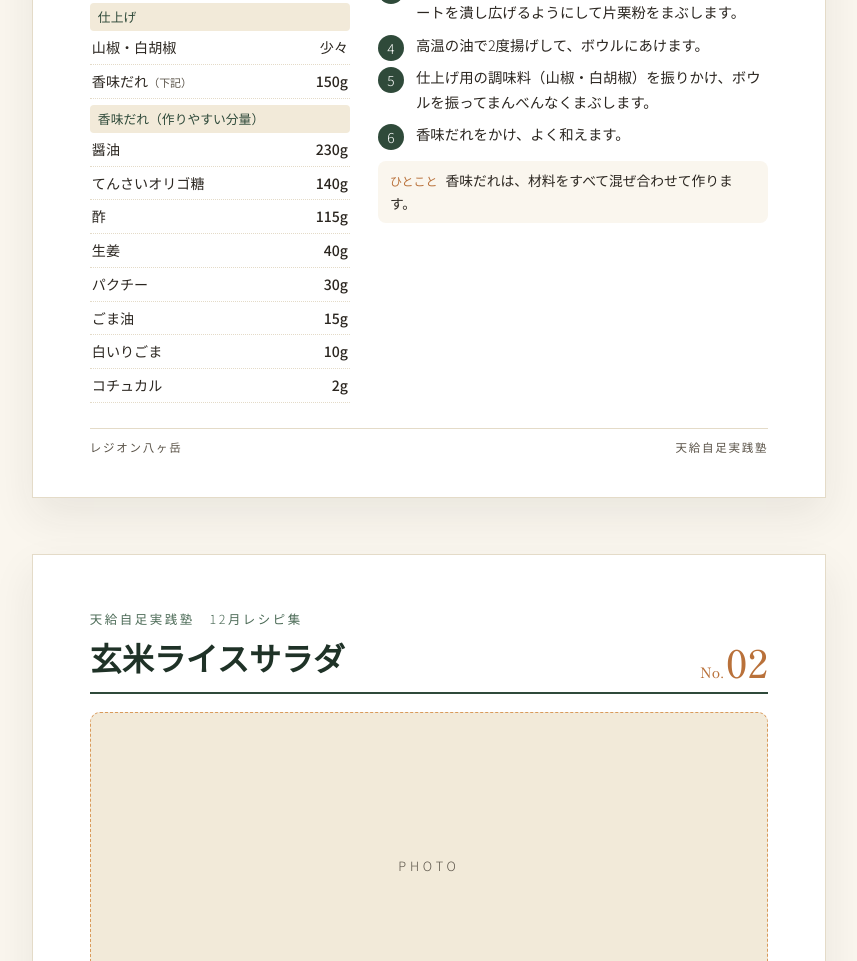
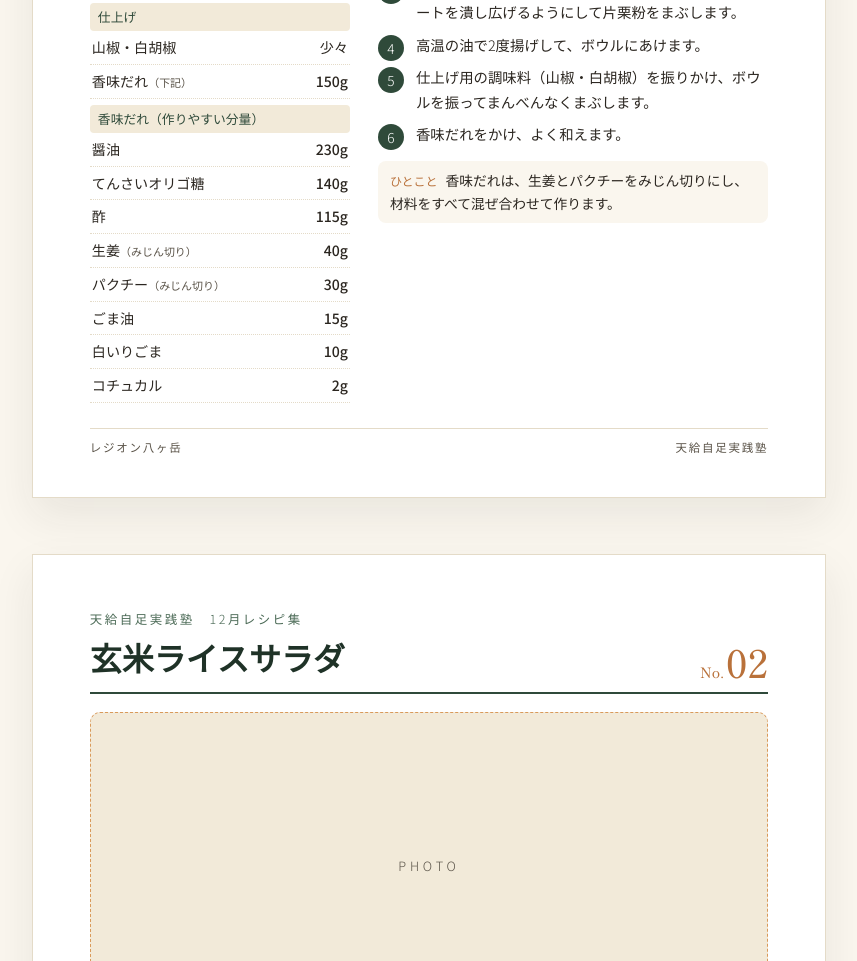
Before and after one commit to masaopapa3318-blip/kenkou, a plain HTML site: page recipes-december.html in a window 1280 px wide. Shown: the part 1285-2246 px from the top of the page, without its empty margins (211-1068 px from the left). Drawn offline with Linux system fonts and the light colour scheme.

Commit message:
December No.01: mince ginger and coriander for 香味だれ
Co-Authored-By: Claude Opus 5.5 <noreply@anthropic.com>
Claude-Session: https://claude.ai/code/session_01KMZKNoPaTSr1nALhDDkbWP

```diff
--- a/recipes-december.html
+++ b/recipes-december.html
@@ -103,8 +103,8 @@
               <li><span>醤油</span><span>230g</span></li>
               <li><span>てんさいオリゴ糖</span><span>140g</span></li>
               <li><span>酢</span><span>115g</span></li>
-              <li><span>生姜</span><span>40g</span></li>
-              <li><span>パクチー</span><span>30g</span></li>
+              <li><span>生姜<small>（みじん切り）</small></span><span>40g</span></li>
+              <li><span>パクチー<small>（みじん切り）</small></span><span>30g</span></li>
               <li><span>ごま油</span><span>15g</span></li>
               <li><span>白いりごま</span><span>10g</span></li>
               <li><span>コチュカル</span><span>2g</span></li>
@@ -121,7 +121,7 @@
               <li>仕上げ用の調味料（山椒・白胡椒）を振りかけ、ボウルを振ってまんべんなくまぶします。</li>
               <li>香味だれをかけ、よく和えます。</li>
             </ol>
-            <p class="recipe-tip">香味だれは、材料をすべて混ぜ合わせて作ります。</p>
+            <p class="recipe-tip">香味だれは、生姜とパクチーをみじん切りにし、材料をすべて混ぜ合わせて作ります。</p>
           </section>
         </div>
 
```
